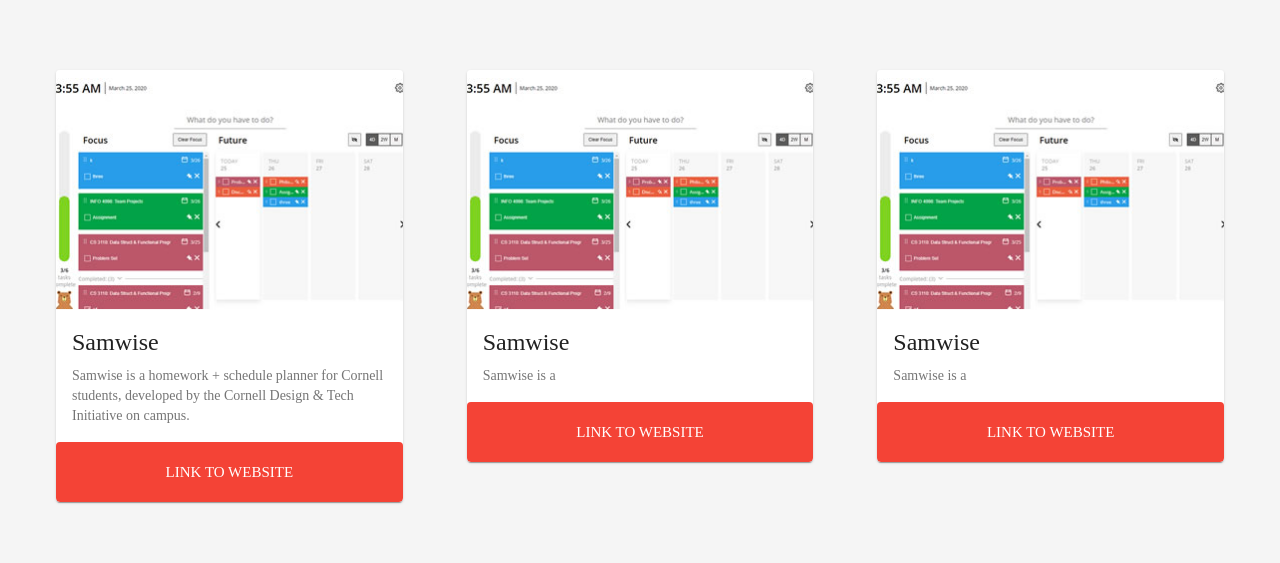
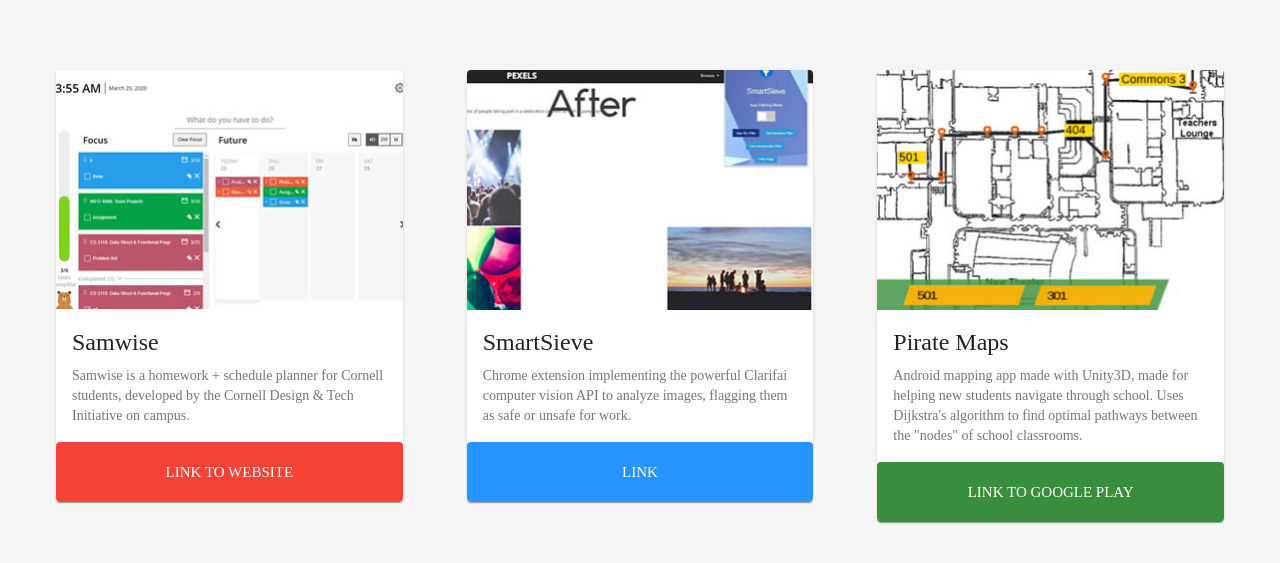
Before and after one commit to ptwu/website-v2, a React (Create React App) app: page / in a window 1280 px wide. Shown: the part 958-1521 px from the top of the page. Built offline with nearby package versions, Linux system fonts and the light colour scheme; a web font is replaced by a local one.

Commit message:
complete projects styling and first row

```diff
--- a/src/components/ProjectsSection/ProjectsSection.jsx
+++ b/src/components/ProjectsSection/ProjectsSection.jsx
@@ -3,6 +3,8 @@ import { Grid, Container } from '@material-ui/core';
 import styles from './ProjectsSection.module.css';
 import Project from './Project';
 import Samwise from '../../img/samwise.jpg';
+import SmartSieve from '../../img/smartsieve.jpg';
+import PirateMaps from '../../img/piratemaps.jpg';
 
 export default () => (
   <div className={styles.sectionContainer}>
@@ -25,24 +27,24 @@ export default () => (
             </Grid>
             <Grid item xs>
               <Project
-                image={Samwise}
-                altText="bruh"
-                title="Samwise"
-                desc="Samwise is a"
-                linkText="Link To Website"
-                url="https://samwise.today/"
-                style={{ background: '#F44336' }}
+                image={SmartSieve}
+                altText="SmartSieve"
+                title="SmartSieve"
+                desc="Chrome extension implementing the powerful Clarifai computer vision API to analyze images, flagging them as safe or unsafe for work."
+                linkText="Link"
+                url="https://chrome.google.com/webstore/detail/smart-sieve/gegngkeciggmgpjdahkffpdfgdldeeib?hl=en"
+                style={{ background: '#2693FF' }}
               />
             </Grid>
             <Grid item xs>
               <Project
-                image={Samwise}
-                altText="bruh"
-                title="Samwise"
-                desc="Samwise is a"
-                linkText="Link To Website"
-                url="https://samwise.today/"
-                style={{ background: '#F44336' }}
+                image={PirateMaps}
+                altText="Pirate Maps"
+                title="Pirate Maps"
+                desc="Android mapping app made with Unity3D, made for helping new students navigate through school. Uses Dijkstra's algorithm to find optimal pathways between the &quot;nodes&quot; of school classrooms.               "
+                linkText="Link To Google Play"
+                url="https://play.google.com/store/apps/details?id=com.CSI.HSSPirateMaps"
+                style={{ background: '#388E3C' }}
               />
             </Grid>
           </Grid>
```
Also changed, not shown: src/img/piratemaps.jpg (added), src/img/smartsieve.jpg (added).
